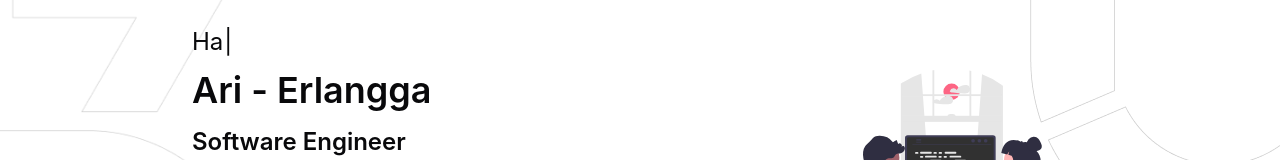
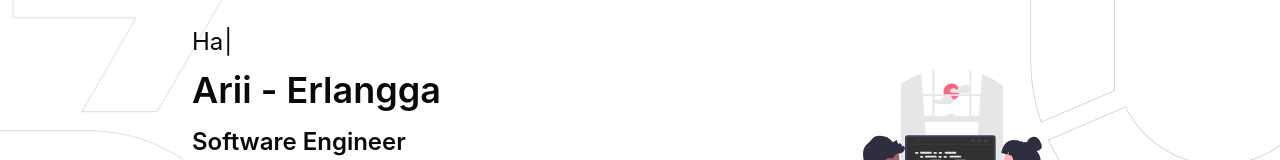
Before and after one commit to nugrahaa878/portofolio-ari-angga, a React (Vite) app: page / in a window 1280 px wide. Shown: the part 218-378 px from the top of the page. Built offline with nearby package versions, Linux system fonts and the light colour scheme.

Commit message:
test deploy

```diff
--- a/src/routes/HomePage/components/HeroSection/index.tsx
+++ b/src/routes/HomePage/components/HeroSection/index.tsx
@@ -18,7 +18,7 @@ const HeroSection = () => {
             }}
           />
         </div>
-        <h3 className="text-4xl font-semibold mb-4">Ari - Erlangga</h3>
+        <h3 className="text-4xl font-semibold mb-4">Arii - Erlangga</h3>
         <h6 className="text-2xl mb-8 font-semibold">
           Software Engineer
         </h6>
```
